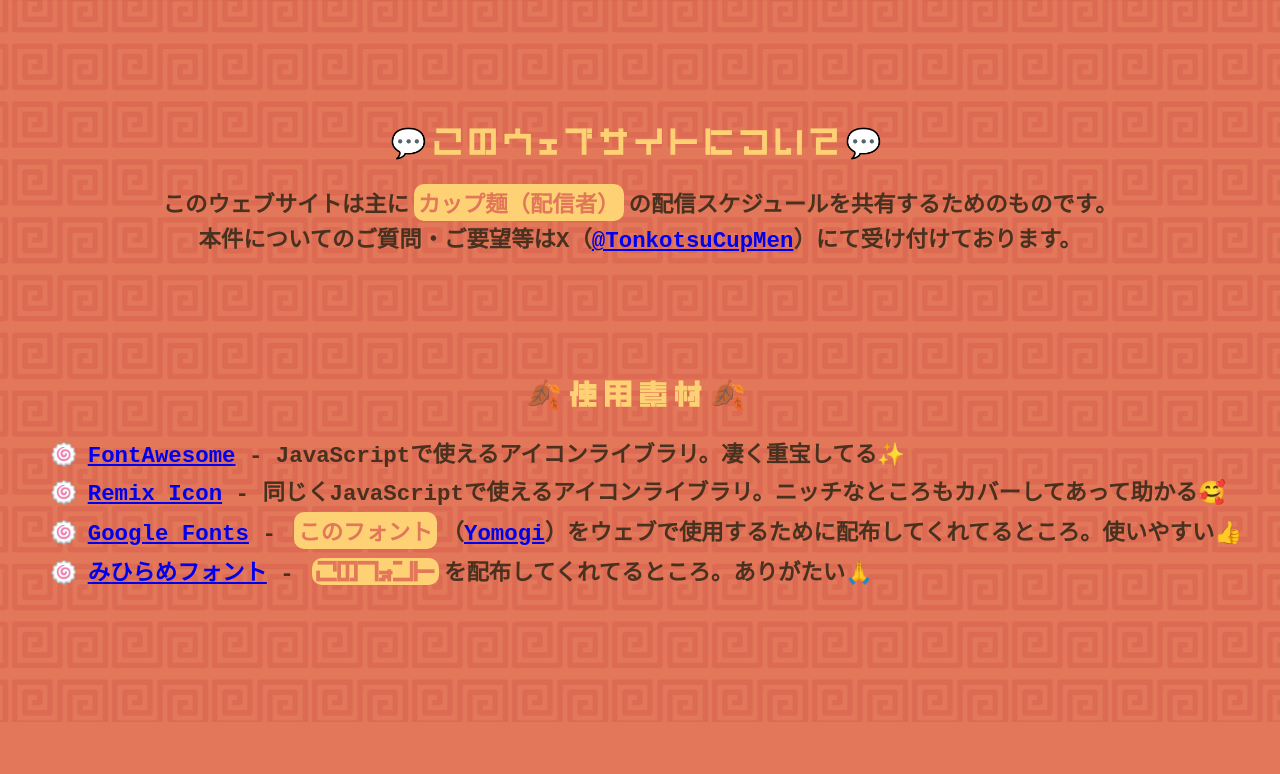
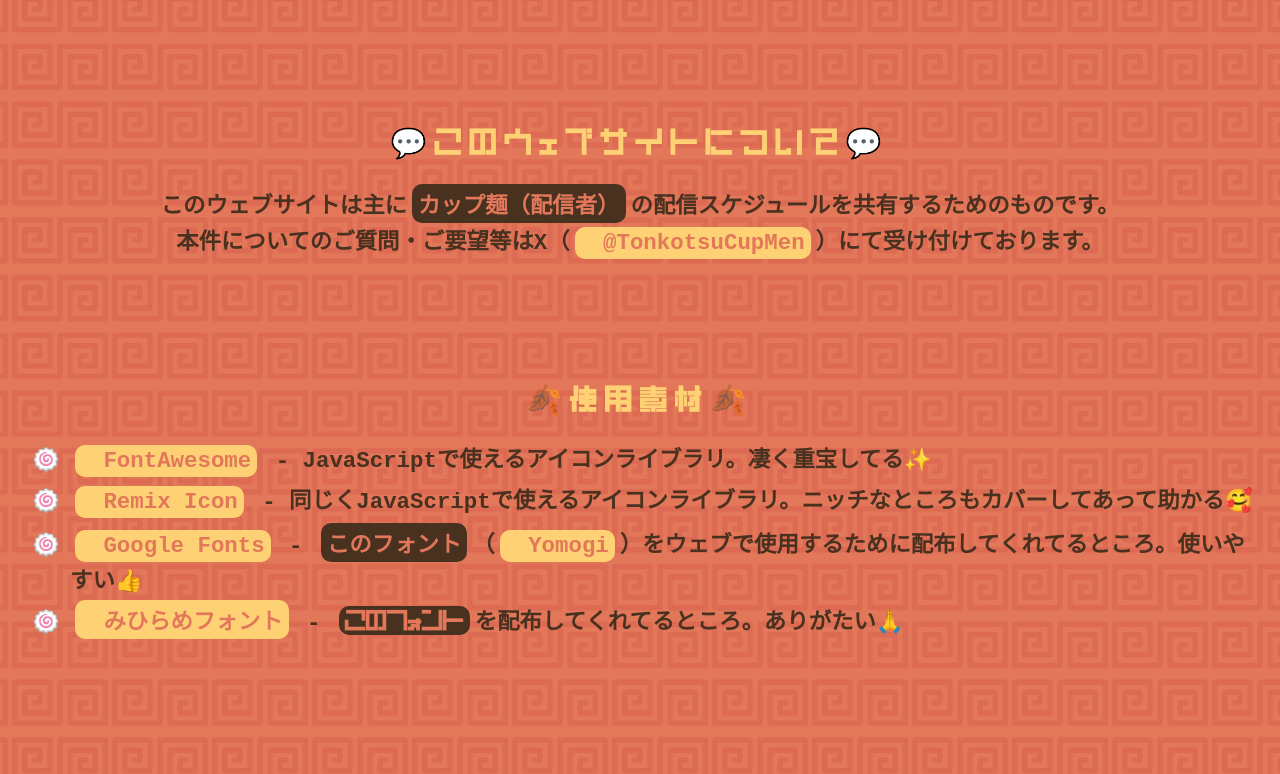
Before and after one commit to RachaelMiki1215/cupmen-game-streaming-schedule-website, a Gatsby site: page / in a window 1280 px wide. Shown: the part 1191-1965 px from the top of the page. Before the commit the page ends 1913 px from the top, so only its background shows below. Built offline with nearby package versions, Linux system fonts and the light colour scheme; Gatsby itself is replaced by a stand-in of ours; a web font is replaced by a local one.

Commit message:
Added scrollbar styling and link (<a>) styling

```diff
--- a/src/components/Layout/Layout.css
+++ b/src/components/Layout/Layout.css
@@ -1,6 +1,17 @@
-@import url('https://fonts.googleapis.com/css2?family=Yomogi&display=swap');
+@import url("https://fonts.googleapis.com/css2?family=Yomogi&display=swap");
 @import url("../../styles/variable.css");
 @import url("../../static/fonts/fonts.css");
+
+::-webkit-scrollbar {
+  width: 20px;
+}
+::-webkit-scrollbar-track {
+  background: var(--text-color);
+  padding: 5px;
+}
+::-webkit-scrollbar-thumb {
+  background: var(--bg-color);
+}
 
 body {
   margin: 0;
@@ -13,7 +24,7 @@ body {
   background-attachment: fixed;
   color: var(--text-color);
   padding-bottom: 80px;
-    font-family: 'Yomogi', monospace;
+  font-family: "Yomogi", monospace;
   font-size: 1.4rem;
   font-weight: bold;
   display: flex;
@@ -24,8 +35,13 @@ body > div {
   width: 100%;
 }
 
-h1, h2, h3, h4, h5, h6 {
-    font-family: 'MihiPixelMoji', monospace;
+h1,
+h2,
+h3,
+h4,
+h5,
+h6 {
+  font-family: "MihiPixelMoji", monospace;
   font-weight: bold;
   color: var(--header-color);
   text-align: center;
@@ -51,13 +67,28 @@ p::first-letter {
   font-size: 2rem;
 }
 
-strong {
-    background: var(--highlight-color);
+strong,
+a {
   color: var(--bg-color);
-    padding: 2px 4px;
+  padding: 3px 6px;
   margin: 0px 5px 0px 5px;
   border-radius: 10px;
   display: inline-block;
+  font-weight: bold;
+}
+
+strong {
+  background: var(--text-color);
+}
+
+a {
+  background-color: var(--highlight-color);
+  text-decoration: none;
+}
+a::before {
+  font: var(--fa-font-solid);
+  content: "\f0c1";
+  padding-right: 5px;
 }
 
 span {
@@ -85,6 +116,7 @@ ul > li {
   padding-bottom: 5px;
 }
 
-p, ul {
+p,
+ul {
   margin: 0 20px 0 20px;
 }
```
Lines whose indentation alone changed are shown as unchanged.
